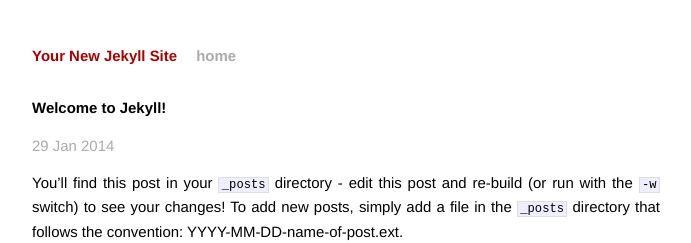
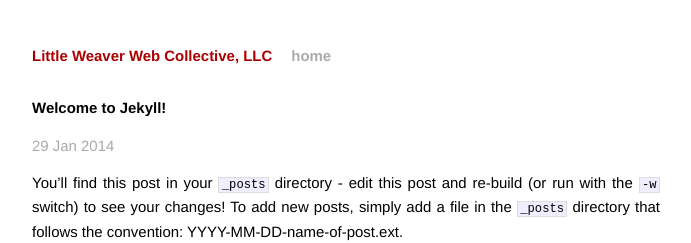
Before and after one commit to littleweaver/littleweaverweb.com, a Jekyll site: the page built from _posts/2014-01-29-welcome-to-jekyll.markdown, in a window 1280 px wide. Shown: the top 243 px of the page, without its empty margins (294-985 px from the left). Built offline with Jekyll 4.4.1, drawn with Linux system fonts in a browser that asks for light colours; Markdown is read by kramdown in place of the engine named in the settings.

Commit message:
Changed site name.

```diff
--- a/_config.yml
+++ b/_config.yml
@@ -1,3 +1,3 @@
-name: Your New Jekyll Site
+name: Little Weaver Web Collective, LLC
 markdown: redcarpet
 pygments: true
```
